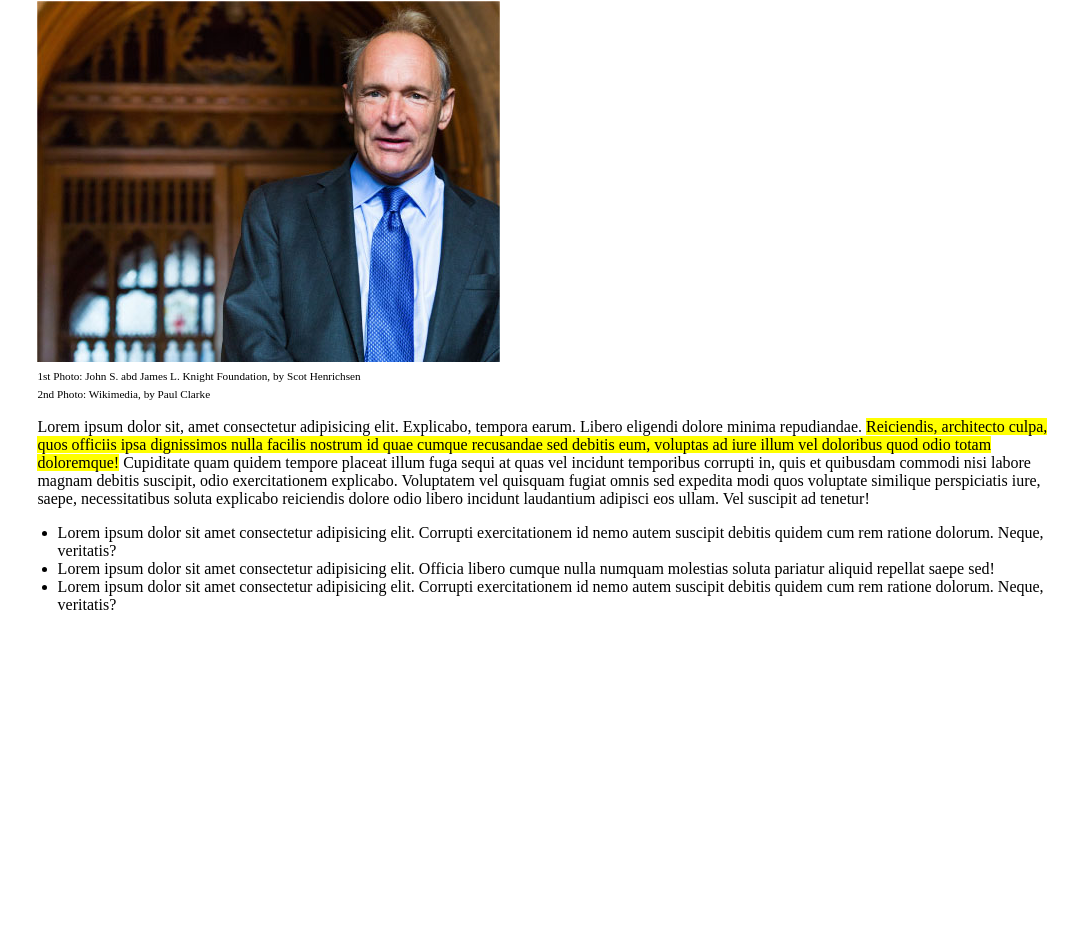
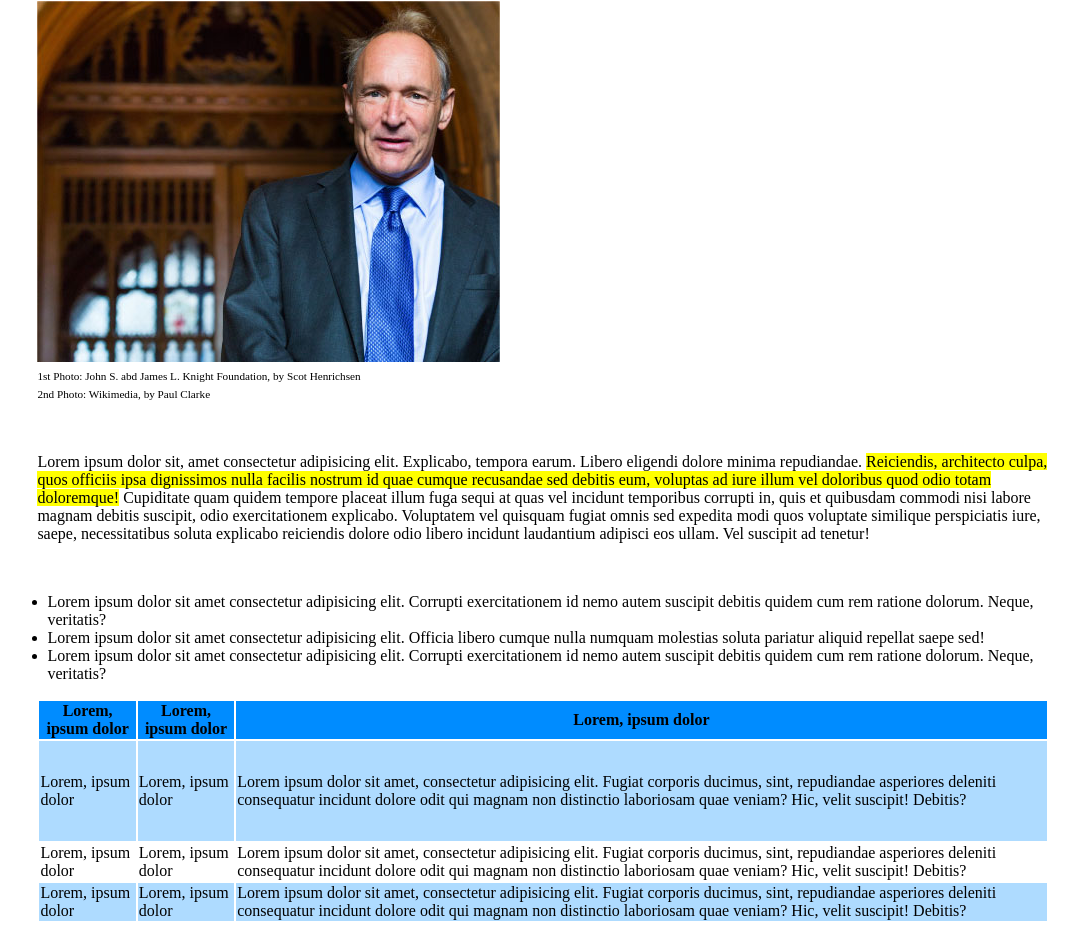
Before and after one commit to MarcoColloca/html-css-booleaner, a plain HTML site: page index.html in a window 1280 px wide. Shown: the part 856-1787 px from the top of the page, without its empty margins (97-1175 px from the left). Before the commit the page ends 1486 px from the top, so only its background shows below. Drawn offline with Linux system fonts and the light colour scheme.

Commit message:
ADD Table
Aggiunta tabella, completa

```diff
--- a/css/app.css
+++ b/css/app.css
@@ -7,6 +7,7 @@
 
 ul{
     padding: 0;
+    margin-left: 1%;
 }
 
 header{
@@ -43,14 +44,14 @@ header{
     font-size: 150%;
 }
 
-.images-main{
-    margin-top: 5%;
-}
-
 .photo-description{
     font-size: 70%;
     margin-top: 0;
     margin-bottom: 0;
+}
+
+.list, .main-text, .images-main{
+    margin-top: 5%;
 }
 
 .main-text{
@@ -60,3 +61,19 @@ header{
 .main-text-focus{
     background-color: yellow;
 }
+
+.table-head{
+    background-color: rgb(0, 140, 255);
+}
+
+.row-odd{
+    background-color: rgba(174, 219, 255, 1);
+}
+
+.row-even{
+    background-color: rgba(255, 255, 255, 1);
+}
+
+td{
+    height: 50%;
+}
--- a/index.html
+++ b/index.html
@@ -48,7 +48,7 @@
         </div>
 
         <!-- Lista Non ordinata -->
-        <div style="margin-left: 2%;">
+        <div class="list" style="margin-left: auto;">
             <ul>
                 <li>
                     <span class="main-text">Lorem ipsum dolor sit amet consectetur adipisicing elit. Corrupti exercitationem id nemo autem suscipit debitis quidem cum rem ratione dolorum. Neque, veritatis?</span>
@@ -62,6 +62,38 @@
             </ul>
         </div>
 
+        <!-- tabella -->
+        <div>
+            <table>
+                <!-- intestazione tabella -->
+                <thead class="table-head">
+                    <tr>
+                        <th>Lorem, ipsum dolor</th>
+                        <th>Lorem, ipsum dolor</th>
+                        <th>Lorem, ipsum dolor</th>
+                    </tr>
+                </thead>
+
+                <!-- corpo tabella -->
+                <tbody>
+                    <tr class="row-odd" style="height: 100px;">
+                        <td>Lorem, ipsum dolor</td>
+                        <td>Lorem, ipsum dolor</td>
+                        <td>Lorem ipsum dolor sit amet, consectetur adipisicing elit. Fugiat corporis ducimus, sint, repudiandae asperiores deleniti consequatur incidunt dolore odit qui magnam non distinctio laboriosam quae veniam? Hic, velit suscipit! Debitis?</td>
+                    </tr>
+                    <tr class="row-even">
+                        <td>Lorem, ipsum dolor</td>
+                        <td>Lorem, ipsum dolor</td>
+                        <td>Lorem ipsum dolor sit amet, consectetur adipisicing elit. Fugiat corporis ducimus, sint, repudiandae asperiores deleniti consequatur incidunt dolore odit qui magnam non distinctio laboriosam quae veniam? Hic, velit suscipit! Debitis?</td>
+                    </tr>
+                    <tr class="row-odd">
+                        <td>Lorem, ipsum dolor</td>
+                        <td>Lorem, ipsum dolor</td>
+                        <td>Lorem ipsum dolor sit amet, consectetur adipisicing elit. Fugiat corporis ducimus, sint, repudiandae asperiores deleniti consequatur incidunt dolore odit qui magnam non distinctio laboriosam quae veniam? Hic, velit suscipit! Debitis?</td>
+                    </tr>
+                </tbody>
+            </table>
+        </div>
 
     </main>
 
```
